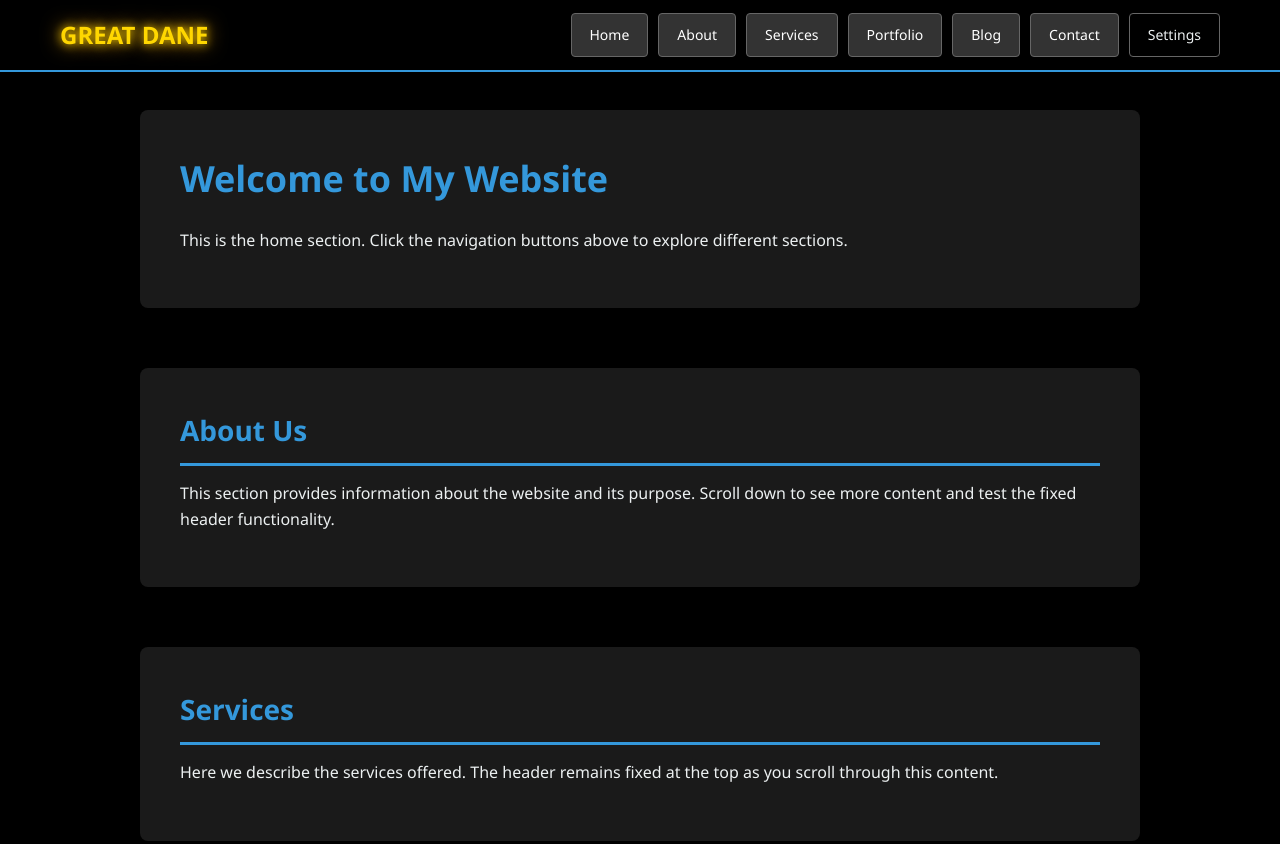
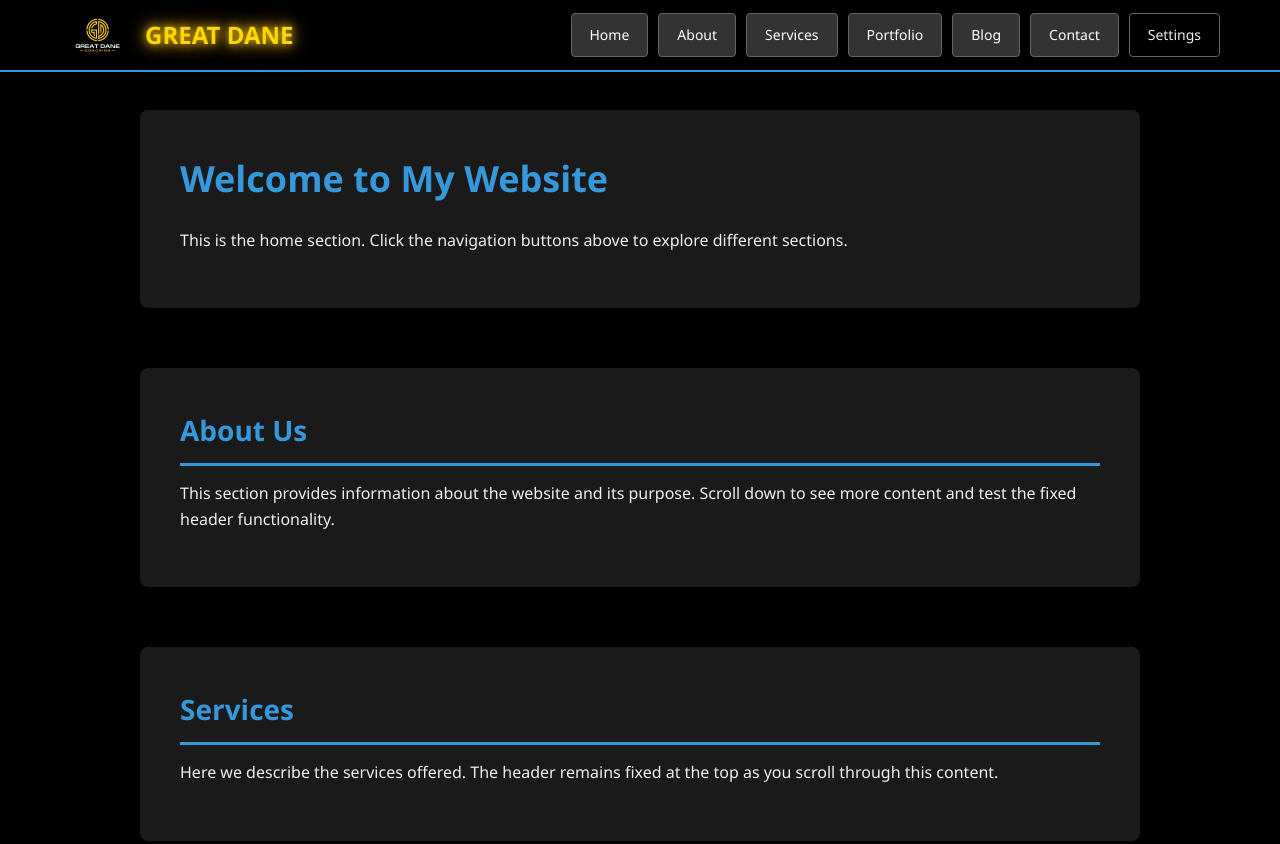
Before and after one commit to ftshn84/MyWebsite, a plain HTML site: page index.html in a window 1280 px wide. Shown: the top 844 px of the page. Drawn offline with Linux system fonts and the light colour scheme.

Commit message:
add logo to the website

```diff
--- a/css/style.css
+++ b/css/style.css
@@ -47,24 +47,28 @@ body {
 
 /* Logo styling */
 .logo {
+    display: flex; /* Flex layout to align image and text */
+    align-items: center; /* Center items vertically */
+    gap: 10px; /* Space between logo image and text */
     font-size: 24px; /* Large font for logo */
     font-weight: bold;
     color: #FFD700; /* Gold color */
     text-decoration: none;
-    cursor: pointer;
-    transition: all 0.3s ease; /* Smooth animation */
+    cursor: default; /* Default cursor, not pointer */
+}
+
+/* Logo image styling */
+.logo-img {
+    height: 50px; /* Set logo height */
+    width: auto; /* Maintain aspect ratio */
+    object-fit: contain; /* Keep image proportions */
+}
+
+/* Logo text styling */
+.logo-text {
     text-shadow:
         0 0 10px #FFD700,
         0 0 20px #FFA500; /* Subtle neon glow effect */
-}
-
-/* Logo hover effect */
-.logo:hover {
-    text-shadow:
-        0 0 10px #FFD700,
-        0 0 20px #FFA500,
-        0 0 30px #FF8C00; /* Slightly brighter on hover */
-    transform: scale(1.05); /* Slight scale up */
 }
 
 /* Navigation links list styling */
--- a/index.html
+++ b/index.html
@@ -15,7 +15,10 @@
         <!-- Navigation container for the 7 buttons -->
         <nav class="nav">
             <!-- Logo or site title on the left -->
-            <div class="logo">GREAT DANE</div>
+            <div class="logo">
+                <img src="css/LogoGreatDane.png" alt="Great Dane Logo" class="logo-img">
+                <span class="logo-text">GREAT DANE</span>
+            </div>
 
             <!-- Navigation buttons list -->
             <ul class="nav-links">
```
Also changed, not shown: css/LogoGreatDane.png (added).
